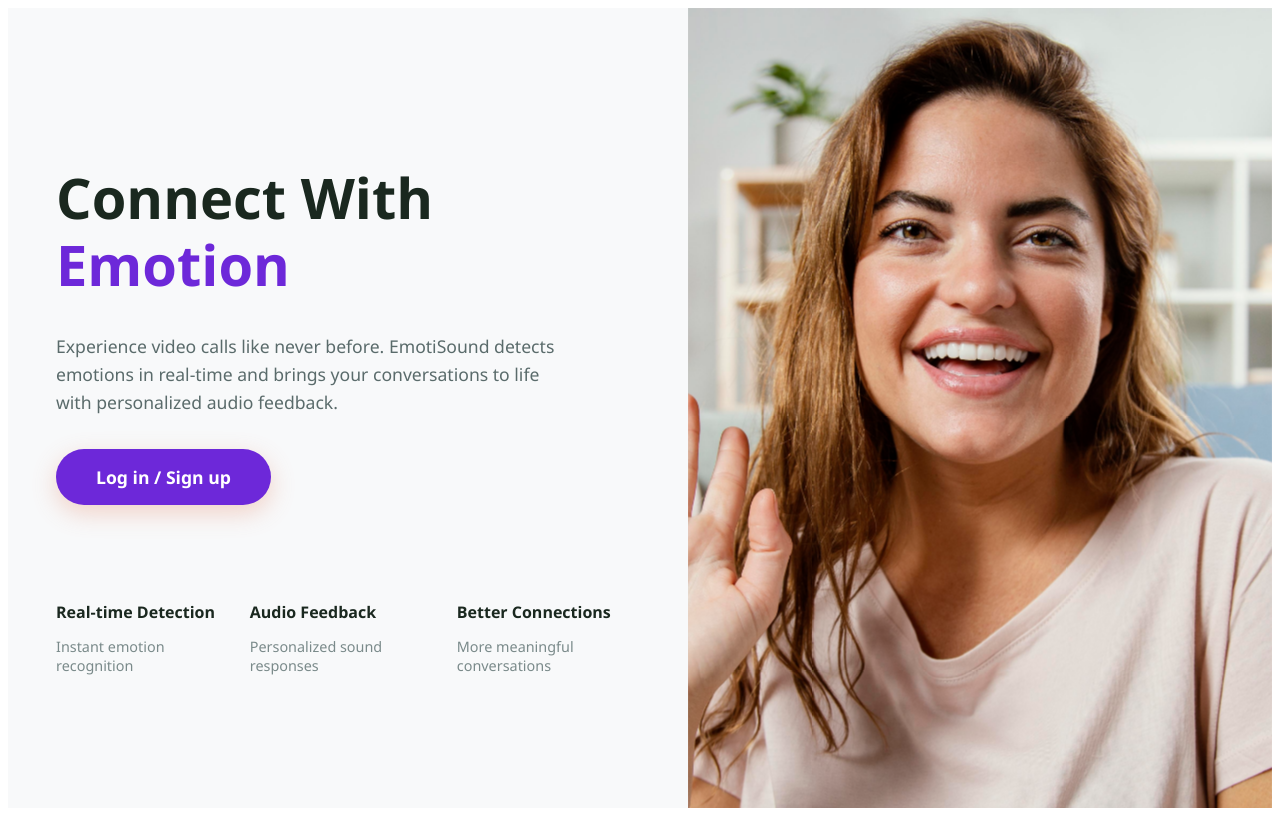
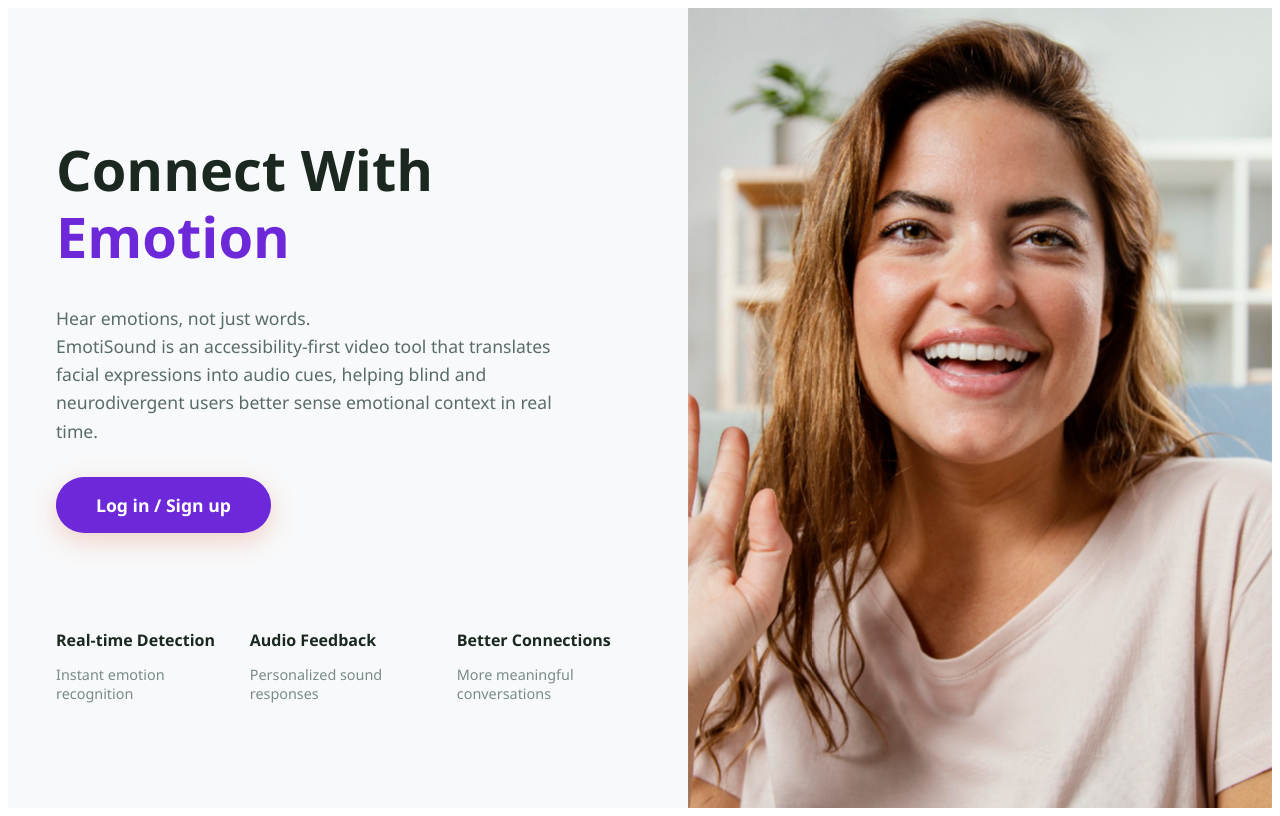
Before and after one commit to EvanVink/nwHacks, a React (Vite) app in the folder emotisound/: page / in a window 1280 px wide. Built offline with nearby package versions, Linux system fonts and the light colour scheme.

Commit message:
editting landing page text

```diff
--- a/emotisound/src/pages/landingPage.tsx
+++ b/emotisound/src/pages/landingPage.tsx
@@ -70,8 +70,8 @@
               lineHeight: 1.6,
             }}
           >
-            Experience video calls like never before. EmotiSound detects emotions in real-time
-            and brings your conversations to life with personalized audio feedback.
+            Hear emotions, not just words. <br></br>
+            EmotiSound is an accessibility-first video tool that translates facial expressions into audio cues, helping blind and neurodivergent users better sense emotional context in real time.
           </p>
 
           <div style={{ display: "flex", gap: "1rem", marginBottom: "2rem", alignItems: "center" }}>
```
